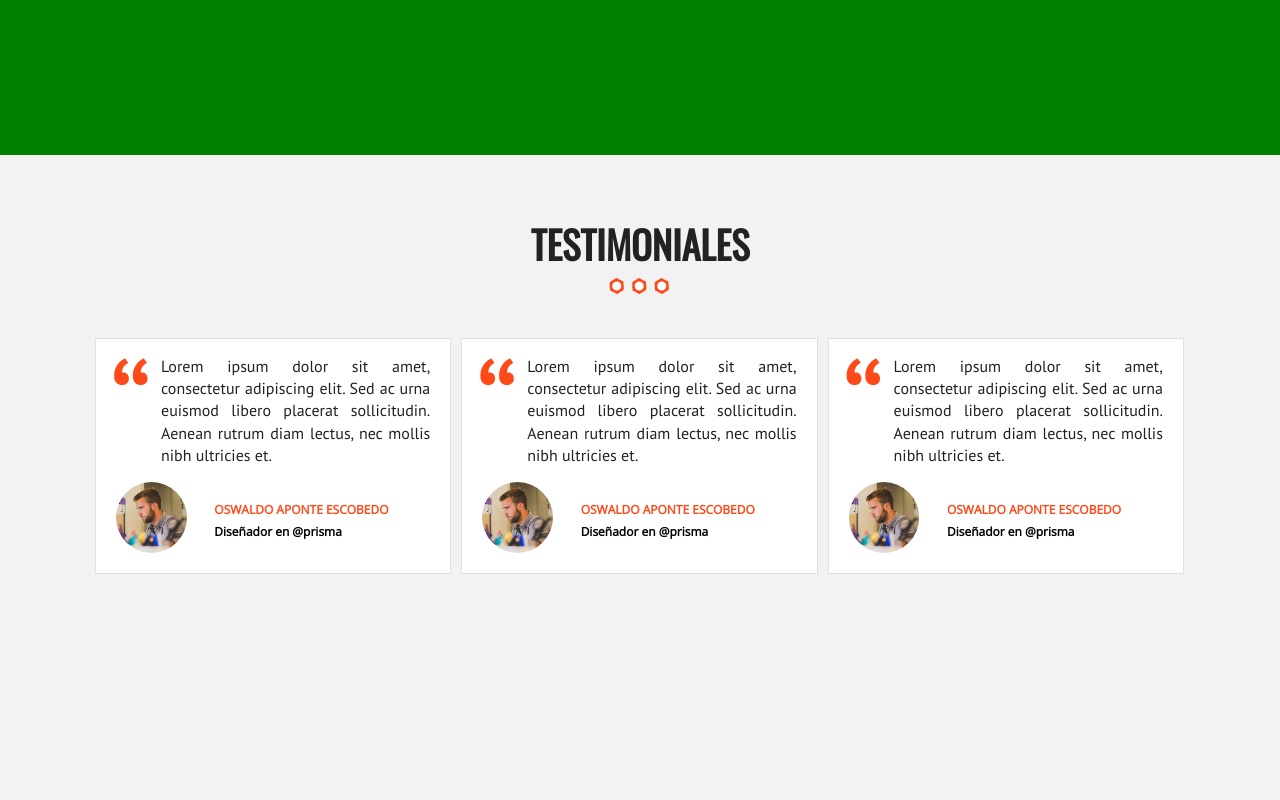
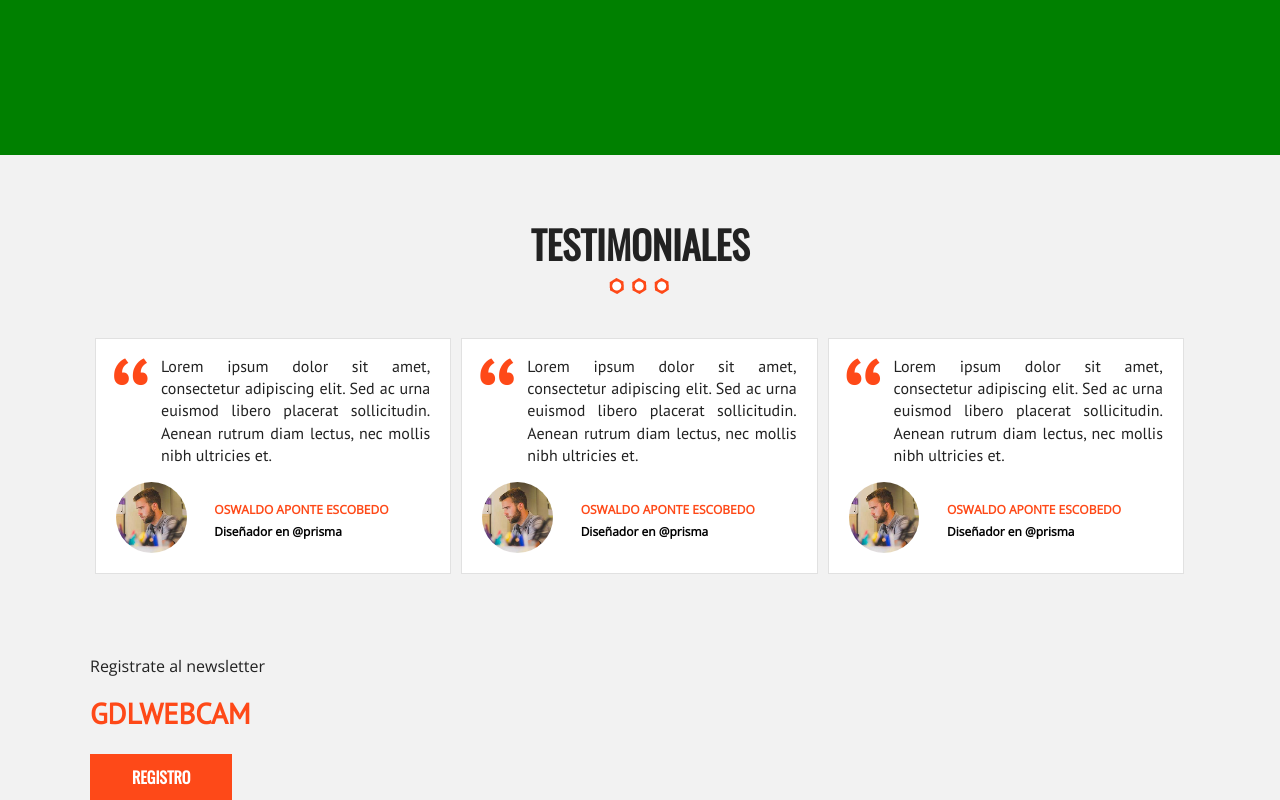
Before and after one commit to Tenchito/Sitio_Web_Conferencias, a plain HTML site: page index.html in a window 1280 px wide. Shown: the part 4396-5196 px from the top of the page. Before the commit the page ends 5035 px from the top, so only its background shows below. Drawn offline with nearby package versions, Linux system fonts and the light colour scheme.

Commit message:
Se agrega el newsletter

```diff
--- a/index.html
+++ b/index.html
@@ -244,6 +244,14 @@
     </div>
   </section>
 
+  <div class="newsletter parallax">
+    <div class="contenido contenedor">
+      <p>Registrate al newsletter</p>
+      <h3>GDLWEBCAM</h3>
+      <a href="#" class="button transparente">Registro</a>
+    </div>
+  </div>
+
   <script src="js/vendor/modernizr-3.8.0.min.js"></script>
   <script src="https://code.jquery.com/jquery-3.4.1.min.js" integrity="sha256-CSXorXvZcTkaix6Yvo6HppcZGetbYMGWSFlBw8HfCJo=" crossorigin="anonymous"></script>
   <script>window.jQuery || document.write('<script src="js/vendor/jquery-3.4.1.min.js"><\/script>')</script>
```
